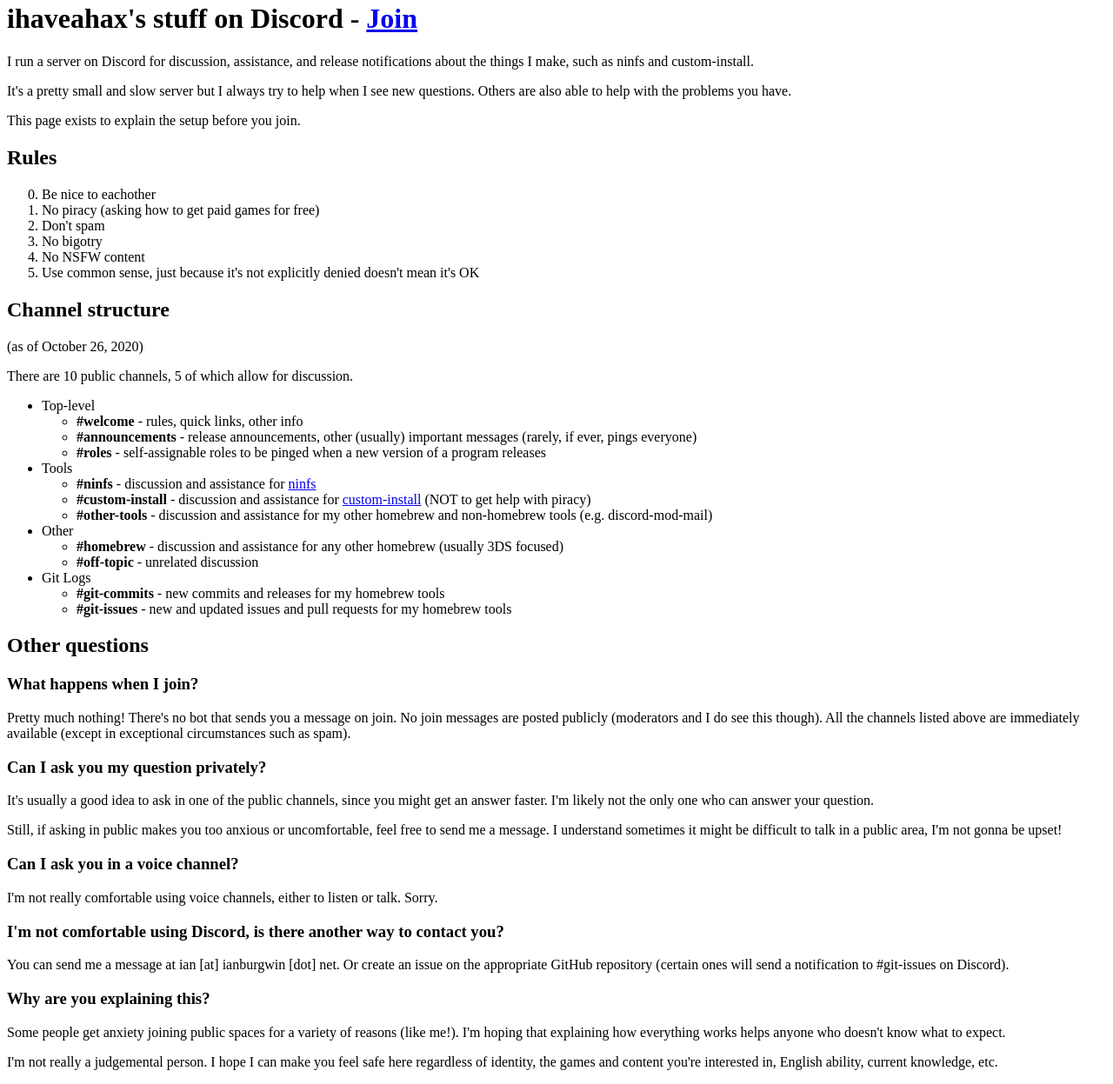
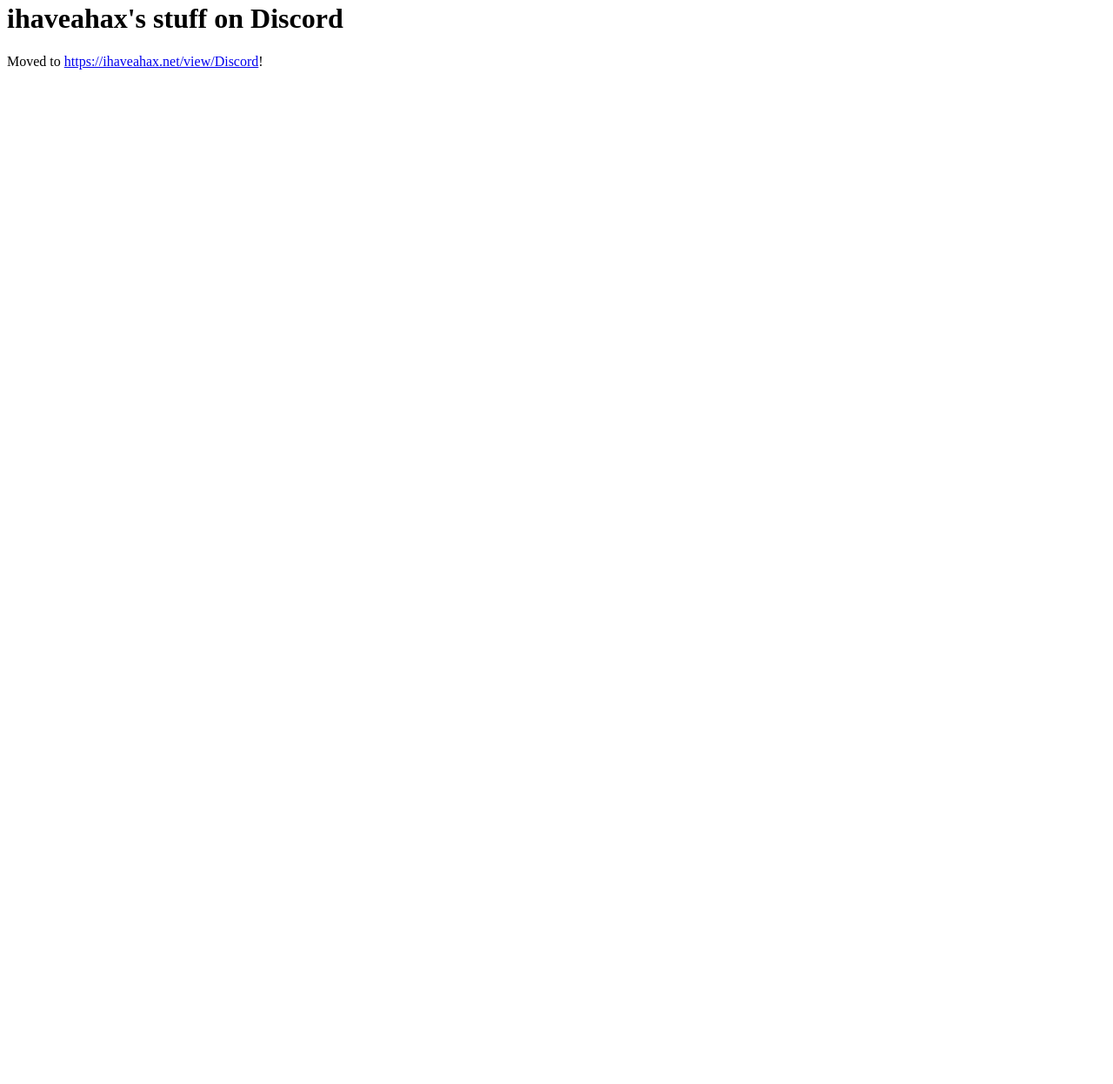
Before and after one commit to ihaveamac/ihaveamac.github.io, a plain HTML site: page discord.html in a window 1280 px wide. Shown: the part 18-1265 px from the top of the page at 87% size. After the commit the page ends 800 px from the top, so only its background shows below. Drawn offline with Linux system fonts and the light colour scheme.

Commit message:
Update discord.html

```diff
--- a/discord.html
+++ b/discord.html
@@ -7,79 +7,8 @@
 		<meta name="supported-color-schemes" content="light dark">
 	</head>
 	<body>
-		<h1>ihaveahax's stuff on Discord - <a href="https://discord.gg/YVuFUrs">Join</a></h1>
+		<h1>ihaveahax's stuff on Discord</h1>
 
-		<p>I run a server on Discord for discussion, assistance, and release notifications about the things I make, such as ninfs and custom-install.</p>
-		<p>It's a pretty small and slow server but I always try to help when I see new questions. Others are also able to help with the problems you have.</p>
-		<p>This page exists to explain the setup before you join.</p>
-
-		<h2>Rules</h2>
-
-		<ol start="0">
-			<li>Be nice to eachother</li>
-			<li>No piracy (asking how to get paid games for free)</li>
-			<li>Don't spam</li>
-			<li>No bigotry</li>
-			<li>No NSFW content</li>
-			<li>Use common sense, just because it's not explicitly denied doesn't mean it's OK</li>
-		</ol>
-
-		<h2>Channel structure</h2>
-
-		<p>(as of October 26, 2020)</p>
-		<p>There are 10 public channels, 5 of which allow for discussion.</p>
-
-		<ul>
-			<li>Top-level
-				<ul>
-					<li><b>#welcome</b> - rules, quick links, other info</li>
-					<li><b>#announcements</b> - release announcements, other (usually) important messages (rarely, if ever, pings everyone)</li>
-					<li><b>#roles</b> - self-assignable roles to be pinged when a new version of a program releases</li>
-				</ul>
-			</li>
-			<li>Tools
-				<ul>
-					<li><b>#ninfs</b> - discussion and assistance for <a href="https://github.com/ihaveamac/ninfs">ninfs</a></li>
-					<li><b>#custom-install</b> - discussion and assistance for <a href="https://github.com/ihaveamac/custom-install">custom-install</a> (NOT to get help with piracy)</li>
-					<li><b>#other-tools</b> - discussion and assistance for my other homebrew and non-homebrew tools (e.g. discord-mod-mail)</li>
-				</ul>
-			</li>
-			<li>Other
-				<ul>
-					<li><b>#homebrew</b> - discussion and assistance for any other homebrew (usually 3DS focused)</li>
-					<li><b>#off-topic</b> - unrelated discussion</li>
-				</ul>
-			</li>
-			<li>Git Logs
-				<ul>
-					<li><b>#git-commits</b> - new commits and releases for my homebrew tools</li>
-					<li><b>#git-issues</b> - new and updated issues and pull requests for my homebrew tools</li>
-				</ul>
-			</li>
-		</ul>
-
-		<h2>Other questions</h2>
-
-		<h3>What happens when I join?</h3>
-
-		<p>Pretty much nothing! There's no bot that sends you a message on join. No join messages are posted publicly (moderators and I do see this though). All the channels listed above are immediately available (except in exceptional circumstances such as spam).</p>
-
-		<h3>Can I ask you my question privately?</h3>
-
-		<p>It's usually a good idea to ask in one of the public channels, since you might get an answer faster. I'm likely not the only one who can answer your question.</p>
-		<p>Still, if asking in public makes you too anxious or uncomfortable, feel free to send me a message. I understand sometimes it might be difficult to talk in a public area, I'm not gonna be upset!</p>
-
-		<h3>Can I ask you in a voice channel?</h3>
-
-		<p>I'm not really comfortable using voice channels, either to listen or talk. Sorry.</p>
-
-		<h3>I'm not comfortable using Discord, is there another way to contact you?</h3>
-
-		<p>You can send me a message at ian [at] ianburgwin [dot] net. Or create an issue on the appropriate GitHub repository (certain ones will send a notification to #git-issues on Discord).</p>
-
-		<h3>Why are you explaining this?</h3>
-
-		<p>Some people get anxiety joining public spaces for a variety of reasons (like me!). I'm hoping that explaining how everything works helps anyone who doesn't know what to expect.</p>
-		<p>I'm not really a judgemental person. I hope I can make you feel safe here regardless of identity, the games and content you're interested in, English ability, current knowledge, etc.</p>
+		<p>Moved to <a href="https://ihaveahax.net/view/Discord">https://ihaveahax.net/view/Discord</a>!</p>
 	</body>
 </html>
```
